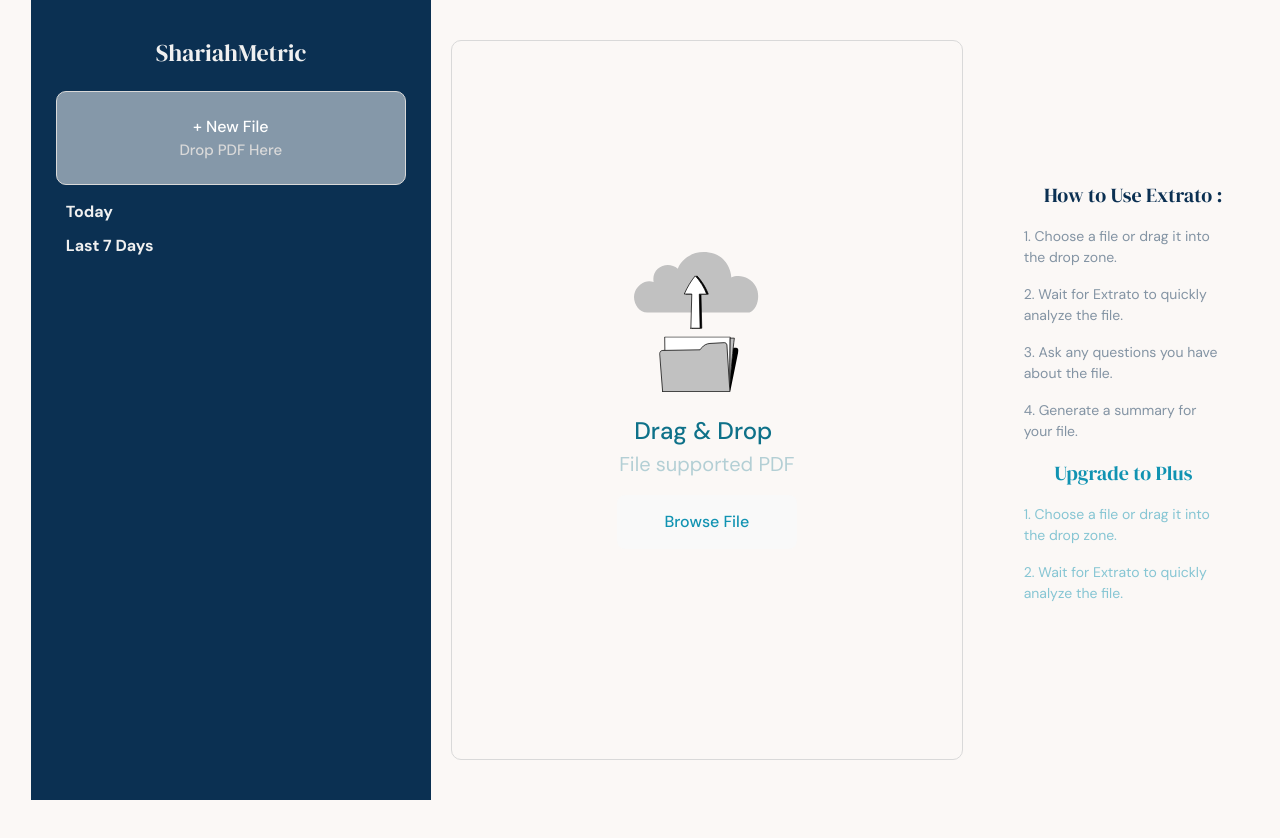
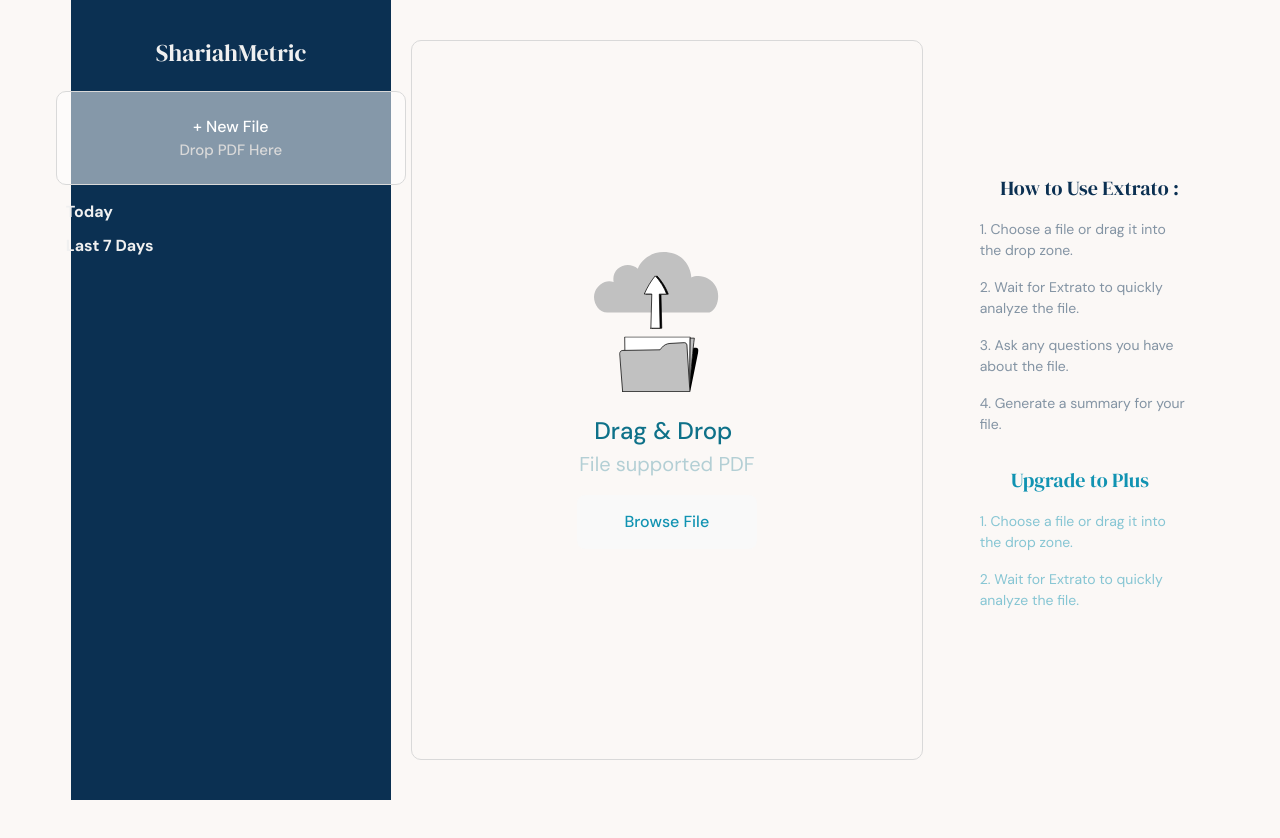
Before and after one commit to kerryyys/UMH2024, a React (Vite) app in the folder frontend/shariahmetric/: page /Extracto in a window 1280 px wide. Shown: the top 838 px of the page. Built offline with nearby package versions, Linux system fonts and the light colour scheme.

Commit message:
update Extracto

```diff
--- a/frontend/shariahmetric/src/components-css/SideBar.css
+++ b/frontend/shariahmetric/src/components-css/SideBar.css
@@ -5,7 +5,7 @@
   flex-direction: column;
   align-items: center;
   justify-content: flex-start;
-  width: 400px;
+  width: 25vw;
   height: 100vh;
   background-color: #0b3052;
   color: #fff;
--- a/frontend/shariahmetric/src/pages-css/Extracto.css
+++ b/frontend/shariahmetric/src/pages-css/Extracto.css
@@ -15,16 +15,18 @@
 .sidebar {
   flex: 1;
   color: #f0f0f0;
+  width: 100%;
 }
 
 .dragdrop {
-  flex: 1; /* Adjust flex property to fill remaining space */
+  flex: 1;
   display: flex;
   justify-content: center;
   align-items: center;
 }
 
 .content {
+  flex: 1;
   margin: auto;
   padding-left: 5%;
 }
@@ -48,6 +50,7 @@
 
 .content .upgrade .up {
   margin-left: 15%;
+  margin-top: 15%;
   font-family: "DM Serif Display", serif;
   color: #1193b2;
   font-size: 20px;
```
